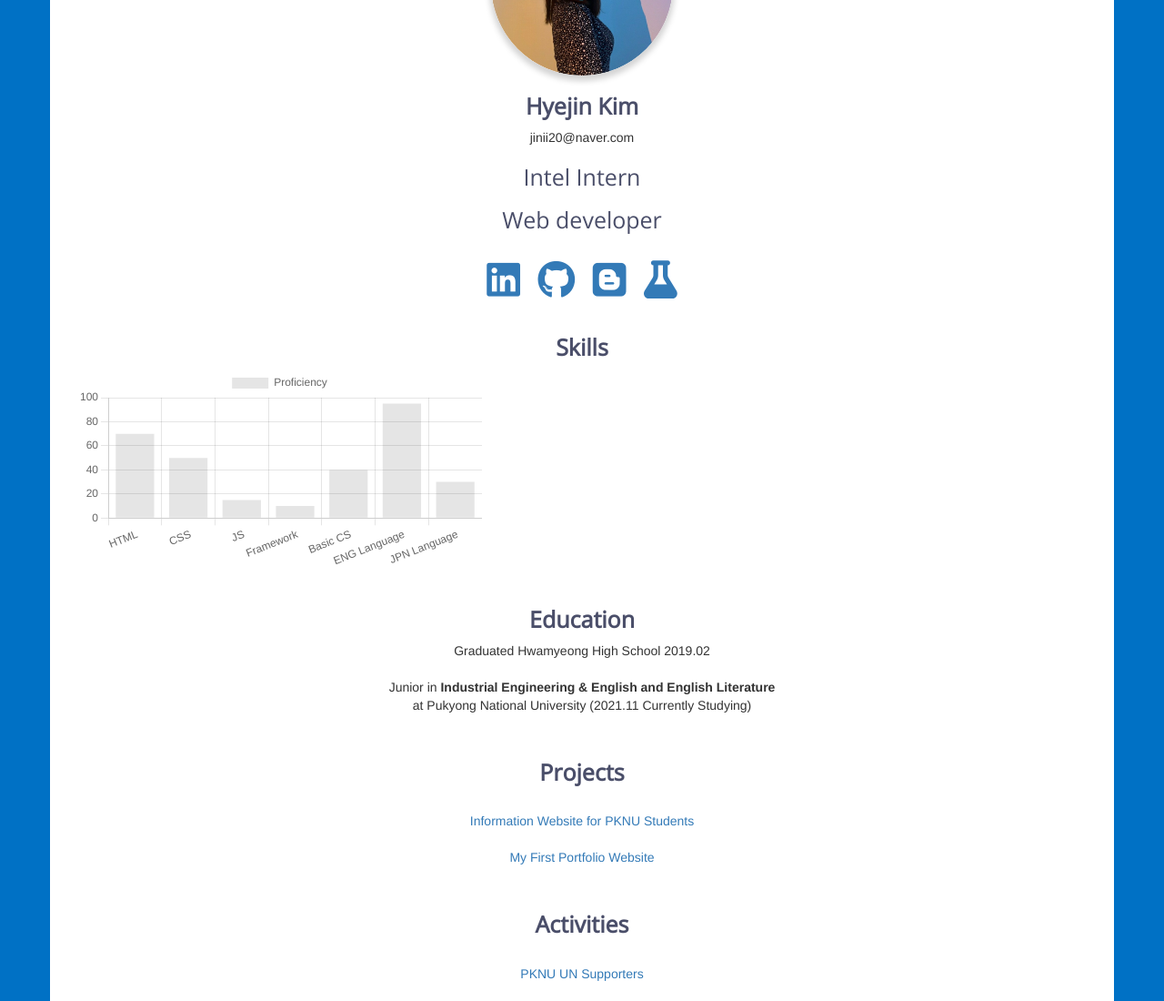
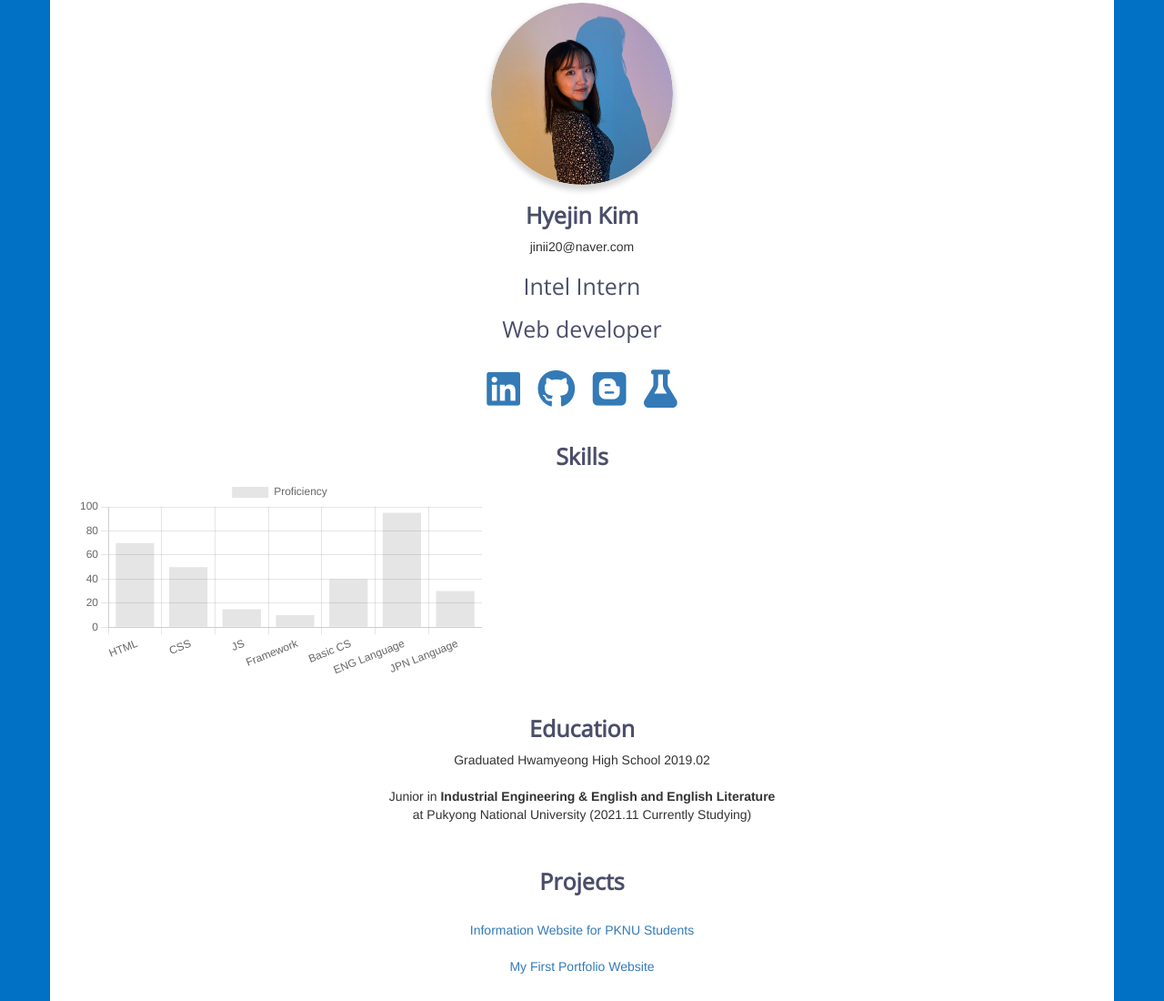
Before and after one commit to matmola/intelinterview, a plain HTML site: page intelportfolio.html in a window 1280 px wide. Shown: the top 1100 px of the page at 91% size. Drawn offline with nearby package versions, Linux system fonts and the light colour scheme.

Commit message:
css changes

```diff
--- a/intelportfolio.css
+++ b/intelportfolio.css
@@ -13,7 +13,7 @@ div{
 
 .profile-pic {
 	box-shadow: 0px 4px 6px 2px lightgrey;
-  border-radius: 50%
+  border-radius: 50%;
 }
 h1, h2, h3, h4, h5{
 	color:#4A4E69  ;
@@ -50,6 +50,9 @@ body {
   margin: 0 auto;
 }
 
+.profile-center {
+    margin-top:30vh;
+}
 
 button {background-color:transparent;
     border-color:transparent;
```
